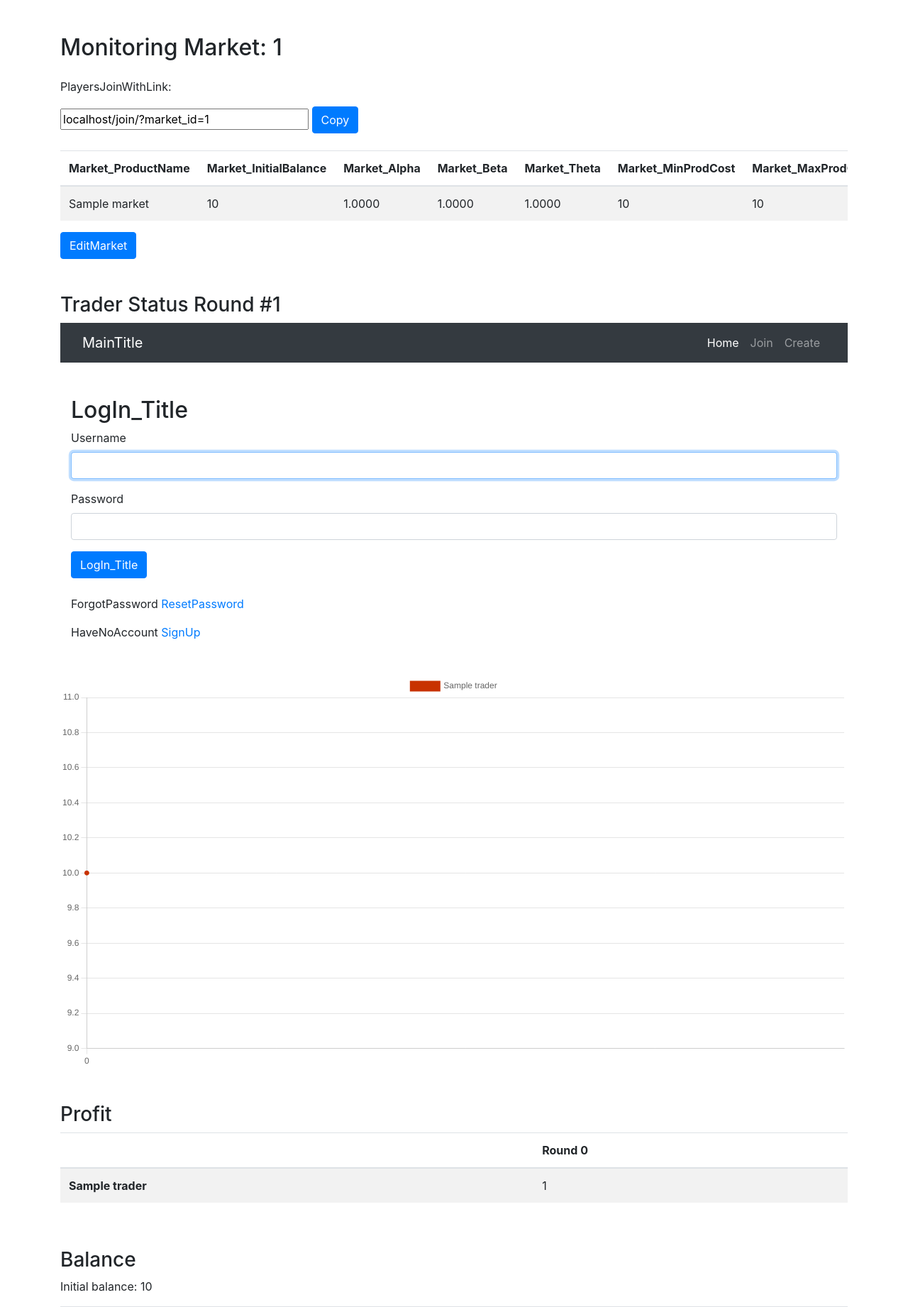
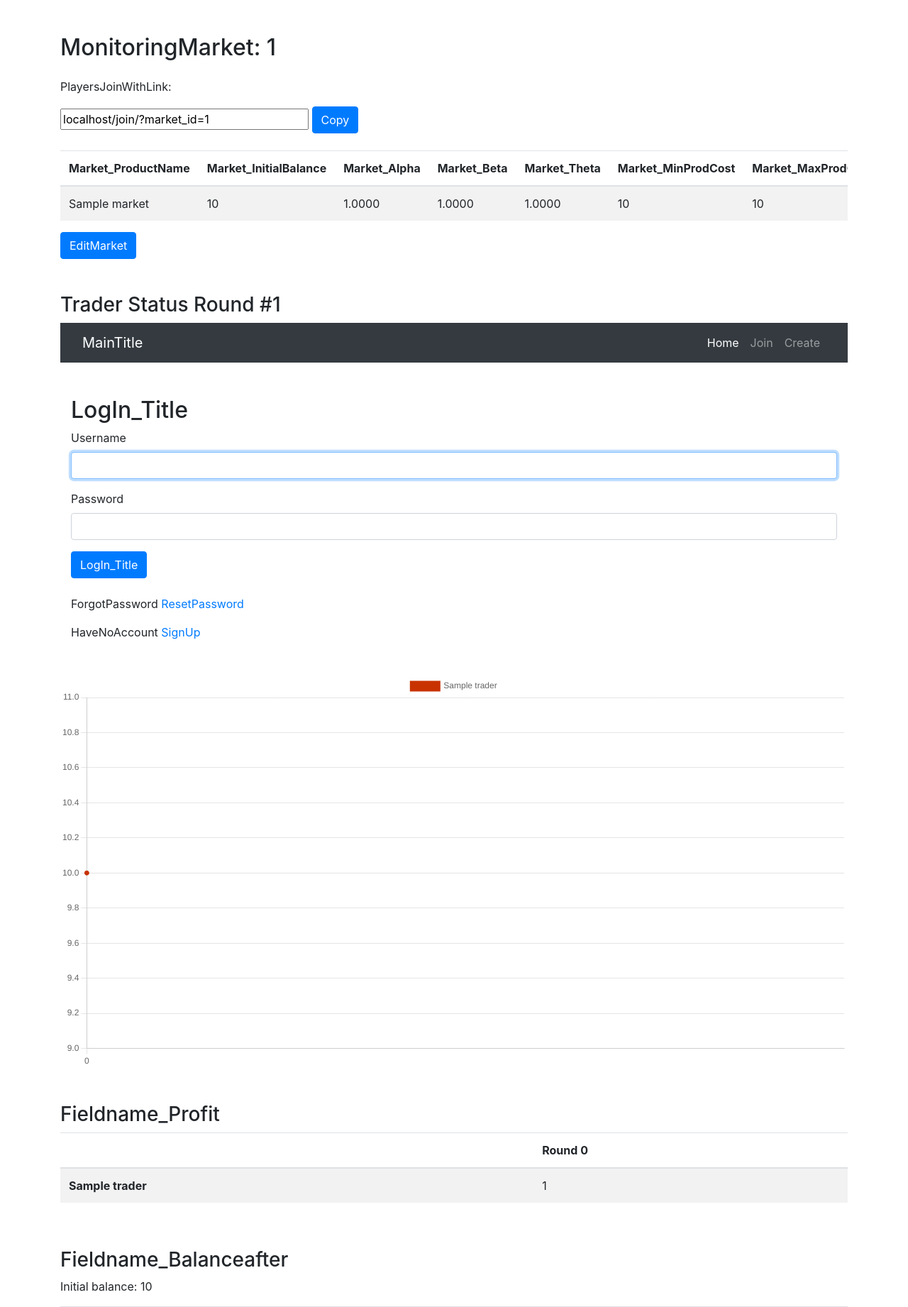
Before and after one commit to mschulzer/markedsspil, a Django app: page /1/monitor/ in a window 1280 px wide. Shown: the part 56-1898 px from the top of the page at 71% size. Run offline with Django 3.2, Linux system fonts and the light colour scheme; tables that the repository leaves empty hold one stand-in row (values such as "Sample post"); data that the repository does not hold is empty; parts of the project's set-up code (start-up, migrations or seed data) failed here and were passed over; some libraries are stand-ins or nearby versions.

Commit message:
Last batch of translations so far

```diff
--- a/market/forms.py
+++ b/market/forms.py
@@ -156,5 +156,5 @@ class TradeForm(forms.ModelForm):
                 max_unit_amount = 10000  # this number is arbitrary
 
             self.fields['unit_amount'].widget.attrs['max'] = max_unit_amount
-            self.fields['unit_price'].help_text = f"Set a price for uno {trader.market.product_name_singular} (your costs pr. {trader.market.product_name_singular} are  {trader.prod_cost} kr.)"
-            self.fields['unit_amount'].help_text = f"How many {trader.market.product_name_plural} do you want to produce?"
+            self.fields['unit_price'].help_text = (_("Set a price for one {0} (your costs pr. {0} are {1} kr.)")).format(trader.market.product_name_singular,trader.prod_cost)
+            self.fields['unit_amount'].help_text = (_("How many {0} do you want to produce?")).format(trader.market.product_name_plural)
--- a/market/templates/market/base.html
+++ b/market/templates/market/base.html
@@ -27,8 +27,8 @@
                                 <span class="sr-only">({% translate 'Current' %})</span>
                             </a>
                         </li>
-                        <li class="nav-item"><a class="nav-link" href="{% url 'market:join' %}">Join</a></li>
-                        <li class="nav-item"><a class="nav-link" href="{% url 'market:create'%}">Create</a></li>
+                        <li class="nav-item"><a class="nav-link" href="{% url 'market:join' %}">{% translate 'Join' %}</a></li>
+                        <li class="nav-item"><a class="nav-link" href="{% url 'market:create'%}">{% translate 'Create' %}</a></li>
                         {% if user.is_authenticated %}
                             <li class="nav-item dropdown">
                                 <a class="nav-link dropdown-toggle" href="#" id="navbarDropdownMenuLink" role="button"
--- a/market/templates/market/home.html
+++ b/market/templates/market/home.html
@@ -29,17 +29,17 @@ with the trader name
 <br><br>
 <p>{% translate 'JoinMarketOption' %}:</p>
 <form action="{% url 'market:join' %}" method="GET">
-    <input type="submit" value="Join Market" class="btn btn-primary">
+    <input type="submit" value="{% translate 'JoinMarket' %}" class="btn btn-primary">
 </form>
 <br>
 <p>{% translate 'CreateMarketOption' %}:</p>
 <form action="{% url 'market:create' %}" method="GET">
-    <input type="submit" value="Create Market" class="btn btn-secondary">
+    <input type="submit" value="{% translate 'CreateMarket' %}" class="btn btn-secondary">
 </form>
 <br>
 <p>{% translate 'RevisitMarketOption' %}:</p>
 <form action="{% url 'market:my_markets' %}" method="GET">
-    <input type="submit" value="My Markets" class="btn btn-warning">
+    <input type="submit" value="{% translate 'MyMarkets' %}" class="btn btn-warning">
 </form>
 
 
--- a/market/templates/market/join.html
+++ b/market/templates/market/join.html
@@ -11,7 +11,7 @@
 
 <form action="" method="post">{% csrf_token %}
 	{{ form|crispy }}
-	<input type="submit" value="Join Market" class="btn btn-primary">
+	<input type="submit" value="{% translate 'JoinMarket' %}" class="btn btn-primary">
 </form>
 
 <br>
--- a/market/templates/market/monitor.html
+++ b/market/templates/market/monitor.html
@@ -6,7 +6,7 @@
 {% load custom_tags %}
 
 <h2 class="mb-4">
-    Monitoring Market: {{ market.market_id }}
+    {% translate 'MonitoringMarket' %}: {{ market.market_id }}
 </h2>
 
 <p>{% translate 'PlayersJoinWithLink' %}:</p>
--- a/market/templatetags/custom_tags.py
+++ b/market/templatetags/custom_tags.py
@@ -1,12 +1,25 @@
 from django import template
+from django.utils.translation import gettext as _
 
 register = template.Library()
 
 def field_name_to_label(value):
-    if value == "balance_after":
-        value= 'Balance'
+    if value == "profit":
+        value=_("FieldName_Profit")
+    elif value == "balance_after":
+        value=_("FieldName_BalanceAfter")
+    elif value == "unit_price":
+        value=_("FieldName_UnitPrice")
+    elif value == "unit_amount":
+        value=_("FieldName_UnitAmount")
+    elif value == "demand":
+        value=_("FieldName_Demand")
+    elif value == "units_sold":
+        value=_("FieldName_UnitsSold")
+    elif value == "was_forced":
+        value=_("FieldName_WasForced")
     else:
-        value = value.replace('_', ' ')
+        value="N/A"
     return value.title()
 
 def get_attribute(value, arg):
--- a/market/views.py
+++ b/market/views.py
@@ -12,6 +12,7 @@ from django.contrib.auth.decorators import login_required
 from django.contrib import messages
 import json
 from .market_settings import SCENARIOS
+from django.utils.translation import gettext as _
 
 @login_required
 def market_edit(request, market_id):
@@ -26,7 +27,7 @@ def market_edit(request, market_id):
         if form.is_valid():
             form.save()
             messages.success(
-                request, "You succesfully updated the market. Changes will take effect from this round forward.")
+                request, _("SuccessfulUpdate"))
             return HttpResponseRedirect(reverse('market:monitor', args=(market.market_id,)))
 
     else: # request.method = 'GET'
@@ -99,7 +100,8 @@ def join(request):
                 for round_num in range(market.round):
                     create_forced_trade(trader=new_trader, round_num=round_num, is_new_trader=True)
             messages.success(
-                request, f"Hi {form.cleaned_data['name']}! You're now ready to trade on the {market.product_name_singular} market {market.market_id}.")
+                request,
+                (_("Hi {0}! You're now ready to trade on the {1} market {2}.")).format(form.cleaned_data['name'],market.product_name_singular,market.market_id))
             return redirect(reverse('market:play'))
 
     elif request.method == 'GET':
@@ -219,10 +221,10 @@ def play(request):
 
         if context['wait']:
             messages.success(
-            request, f"You made a decision! Your {market.product_name_plural} will be produced and put up for sale when the market host finishes round {market.round}.")
+            request, _("You made a decision! Your {0} will be produced and put up for sale when the market host finishes round {1}.").format(market.product_name_plural,market.round))
         elif market.round > 0:
             messages.success(
-                request, f"You are now ready for round {market.round}!")
+                request, _("You are now ready for round {0}!").format(market.round))
 
         return render(request, 'market/play.html', context)
 
```
Also changed, not shown: market/templates/market/play.html (+14 -14 lines), market/locale/da/LC_MESSAGES/django.po.
